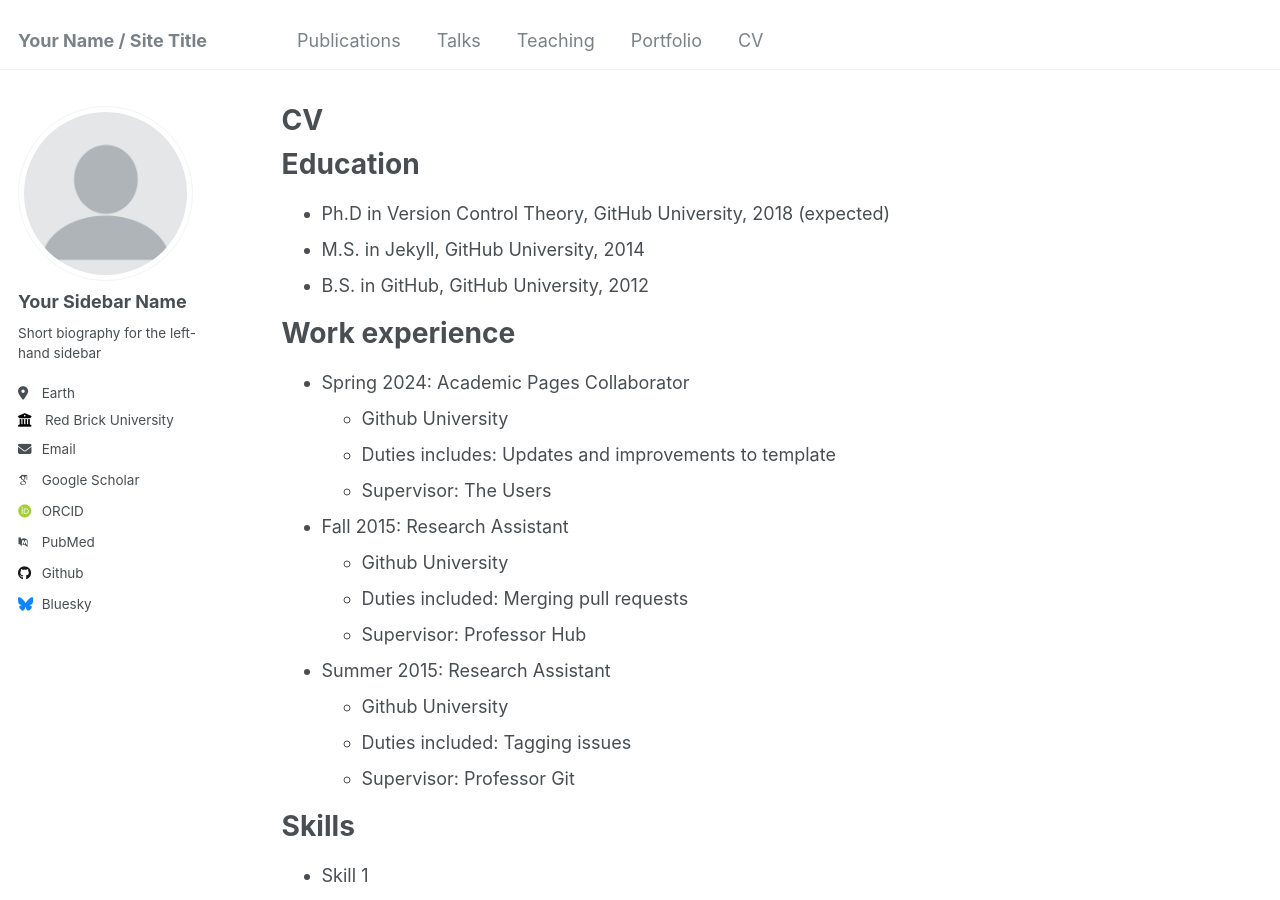
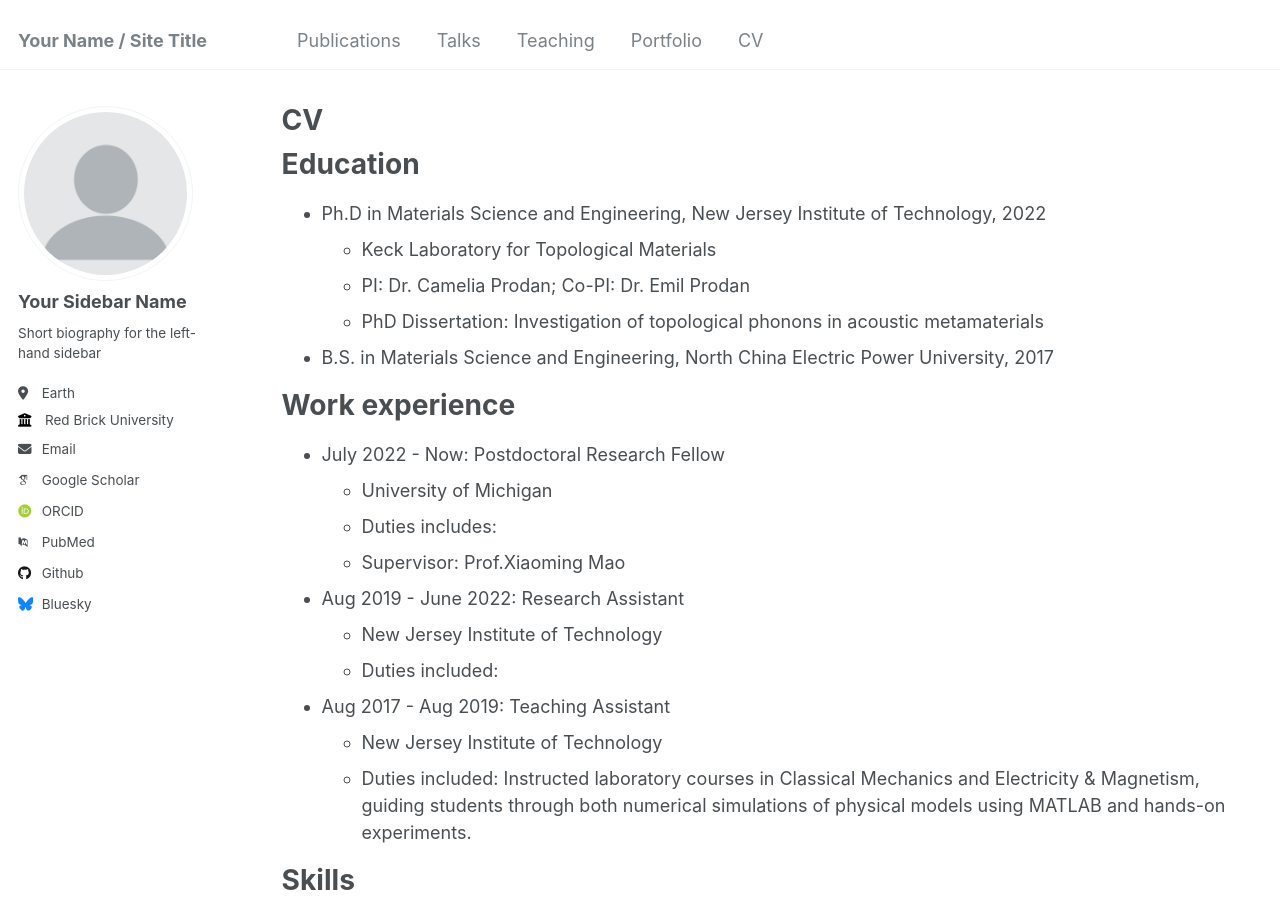
Before and after one commit to cwenting1224/cwenting1224.github.io, a Jekyll site: the page built from _pages/cv.md, in a window 1280 px wide and 900 px high. Built offline with Jekyll 4.4.1, drawn with Linux system fonts in a browser that asks for light colours; some web fonts are replaced.

Commit message:
Update cv.md

```diff
--- a/_pages/cv.md
+++ b/_pages/cv.md
@@ -11,26 +11,27 @@ redirect_from:
 
 Education
 ======
-* Ph.D in Version Control Theory, GitHub University, 2018 (expected)
-* M.S. in Jekyll, GitHub University, 2014
-* B.S. in GitHub, GitHub University, 2012
+* Ph.D in Materials Science and Engineering, New Jersey Institute of Technology, 2022
+    * Keck Laboratory for Topological Materials
+    * PI: Dr. Camelia Prodan; Co-PI: Dr. Emil Prodan
+    * PhD Dissertation: Investigation of topological phonons in acoustic metamaterials
+
+* B.S. in Materials Science and Engineering, North China Electric Power University, 2017
 
 Work experience
 ======
-* Spring 2024: Academic Pages Collaborator
-  * Github University
-  * Duties includes: Updates and improvements to template
-  * Supervisor: The Users
+* July 2022 - Now: Postdoctoral Research Fellow
+  * University of Michigan
+  * Duties includes:
+  * Supervisor: Prof.Xiaoming Mao
 
-* Fall 2015: Research Assistant
-  * Github University
-  * Duties included: Merging pull requests
-  * Supervisor: Professor Hub
+* Aug 2019 - June 2022: Research Assistant
+  * New Jersey Institute of Technology
+  * Duties included:
 
-* Summer 2015: Research Assistant
-  * Github University
-  * Duties included: Tagging issues
-  * Supervisor: Professor Git
+* Aug 2017 - Aug 2019: Teaching Assistant
+  * New Jersey Institute of Technology
+  * Duties included: Instructed laboratory courses in Classical Mechanics and Electricity & Magnetism, guiding students through both numerical simulations of physical models using MATLAB and hands-on experiments.
 
 Skills
 ======
```
